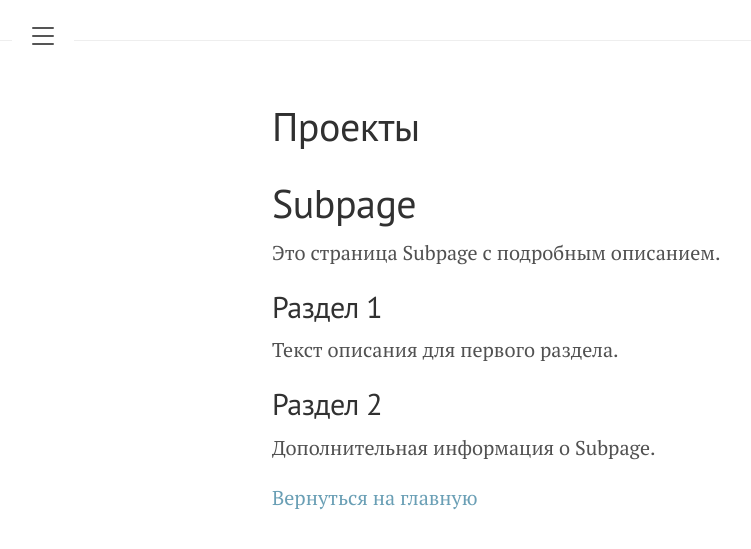
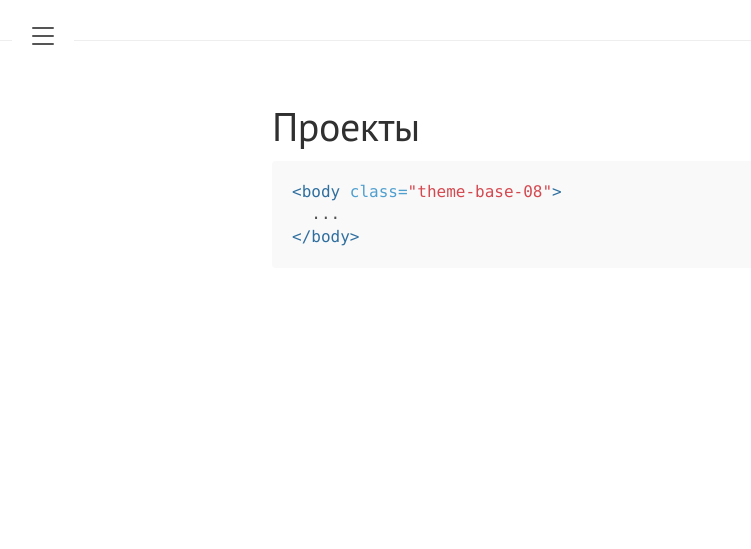
Before and after one commit to Mikrobic/lanyon, a Jekyll site: the page built from pages/project/subpage.md, in a window 1280 px wide. Shown: the top 549 px of the page, without its empty margins (8-759 px from the left). Built offline with Jekyll 4.4.1, drawn with Linux system fonts in a browser that asks for light colours.

Commit message:
Update subpage.md

````diff
--- a/pages/project/subpage.md
+++ b/pages/project/subpage.md
@@ -6,14 +6,8 @@ description: "Описание страницы Subpage"
 order: 4
 ---
 
-# Subpage
-
-Это страница Subpage с подробным описанием.
-
-## Раздел 1
-Текст описания для первого раздела.
-
-## Раздел 2
-Дополнительная информация о Subpage.
-
-[Вернуться на главную](/)
+```html
+<body class="theme-base-08">
+  ...
+</body>
+```
````
